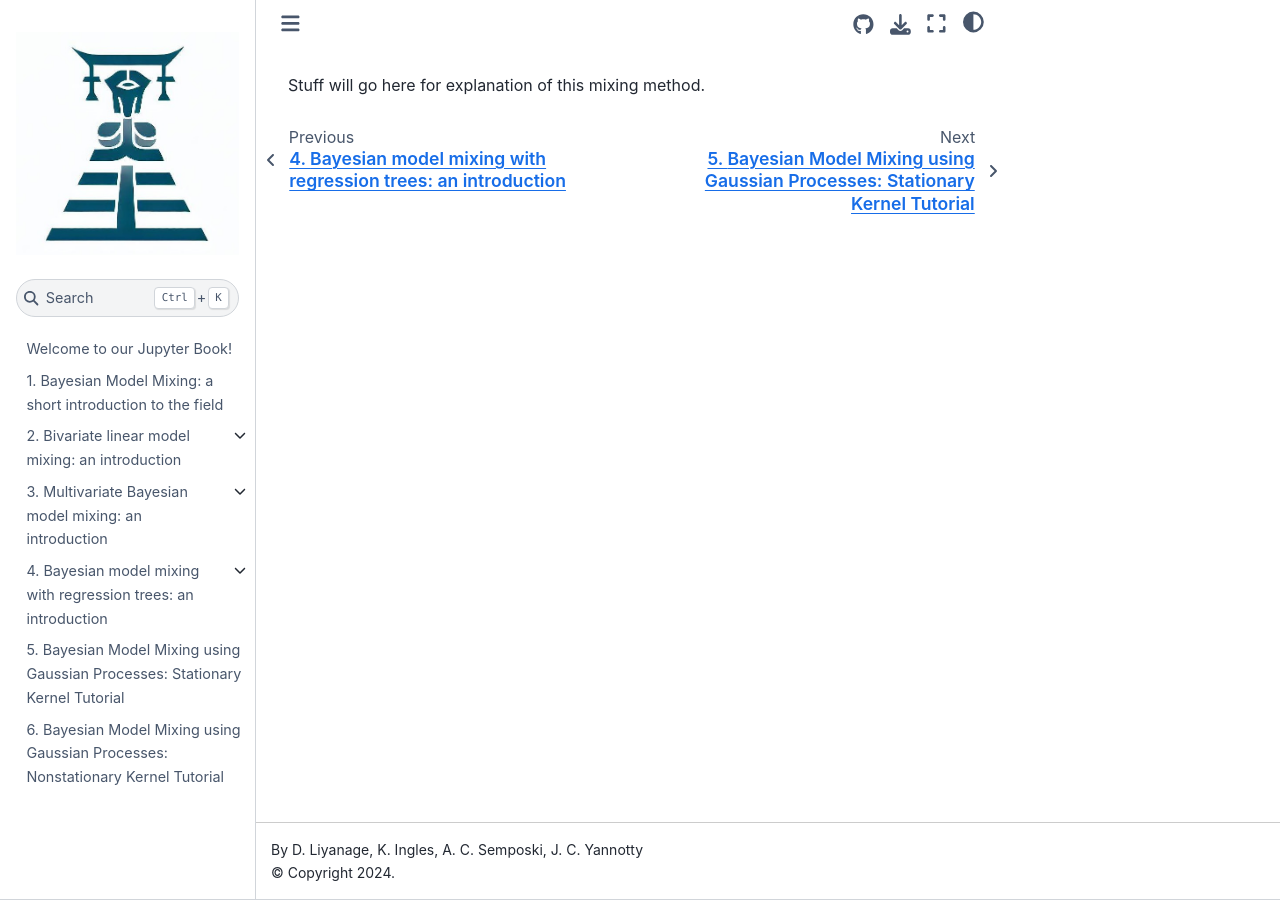
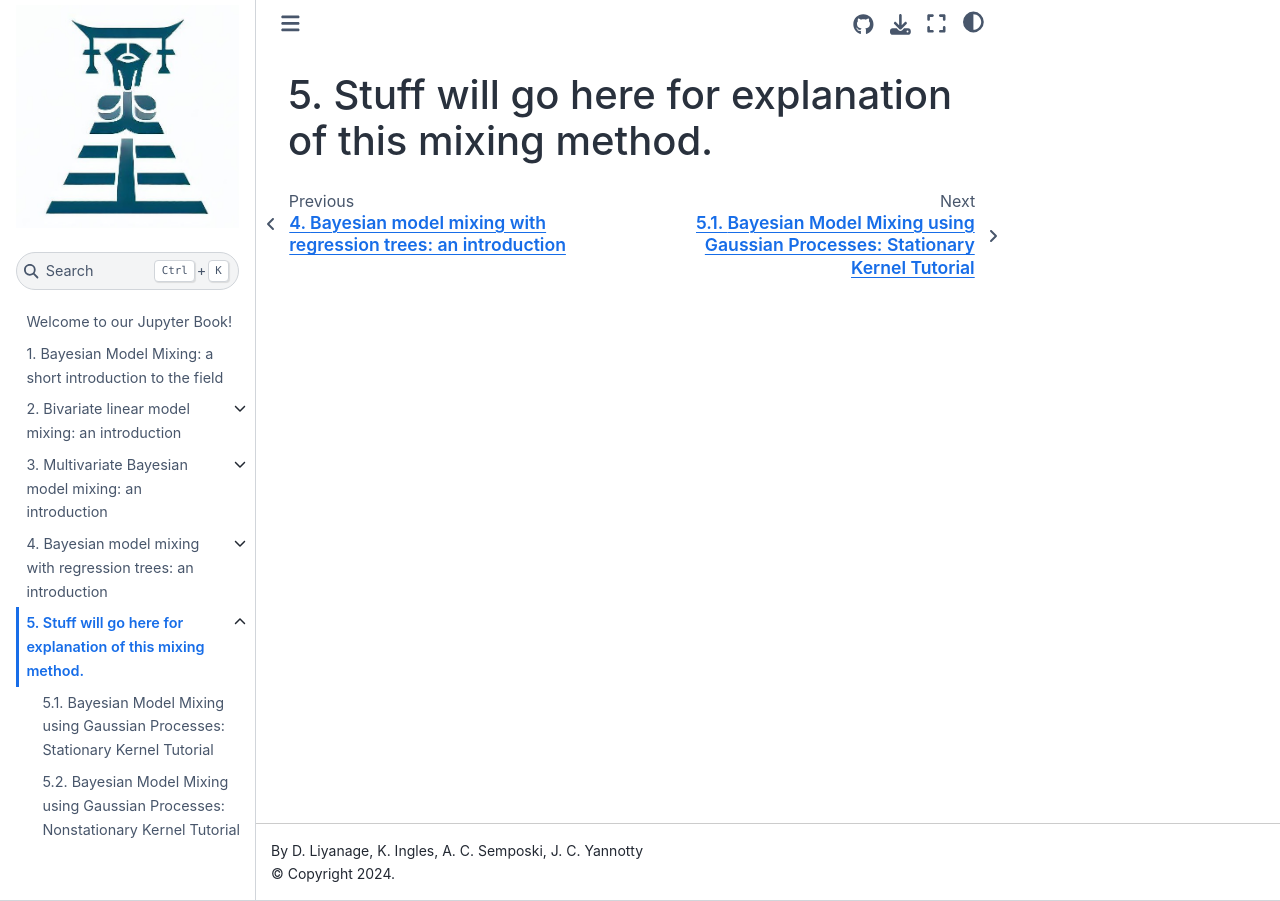
Before and after one commit to bandframework/Taweret, a Jupyter Book: the page built from book/notebooks/GP_BMM/GPs.md, in a window 1280 px wide. Built offline with Jupyter Book 1.0.4 settings and Sphinx 7.4.7 and the Sphinx Book theme 1.1.4, drawn with Linux system fonts in a browser that asks for light colours; pages that are not in the unit, such as notebooks, are missing from menus.

Commit message:
adding header to attempt to fix the Book build

```diff
--- a/book/notebooks/GP_BMM/GPs.md
+++ b/book/notebooks/GP_BMM/GPs.md
@@ -1 +1 @@
-Stuff will go here for explanation of this mixing method.
+# Stuff will go here for explanation of this mixing method.
```
